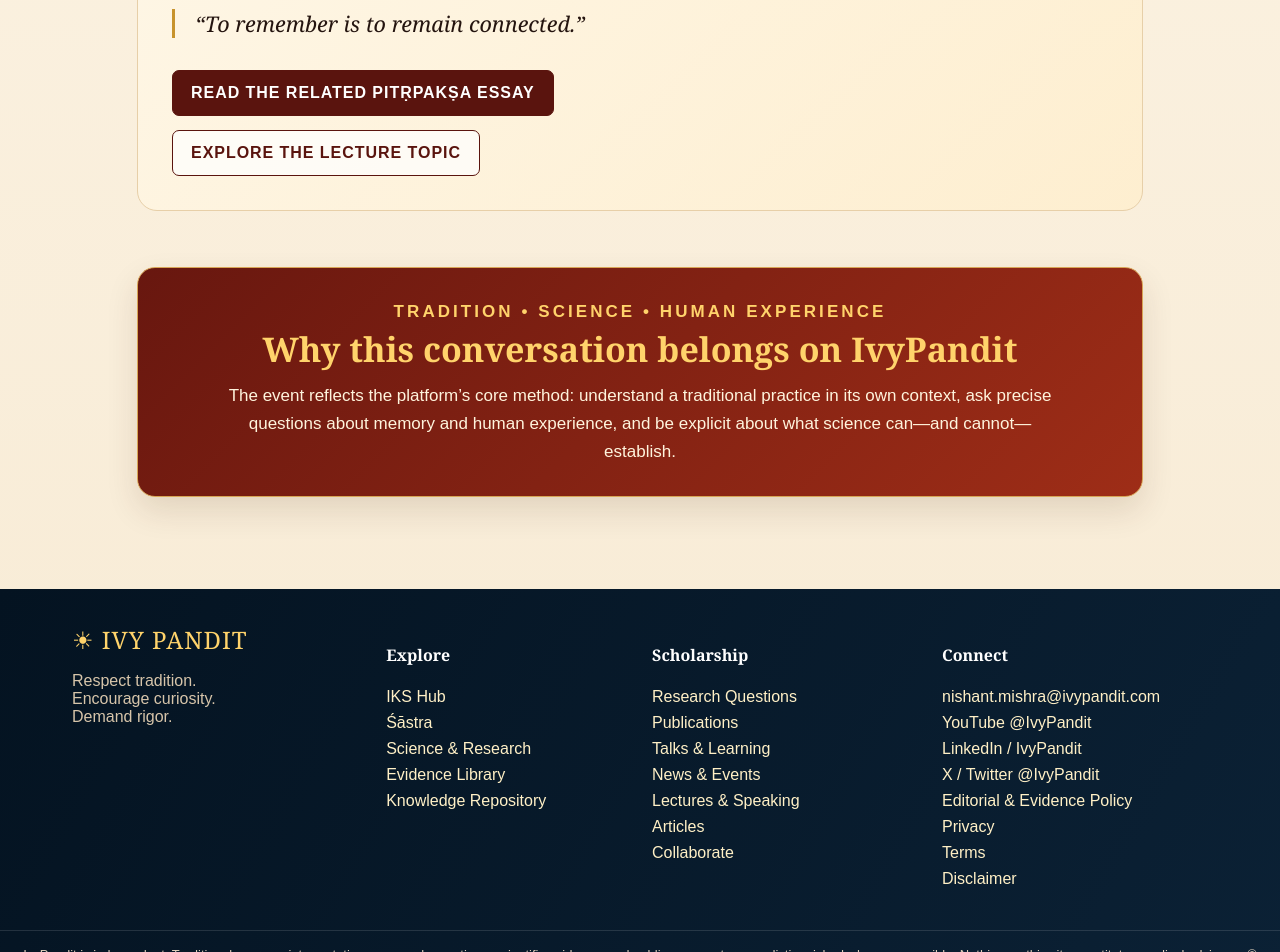
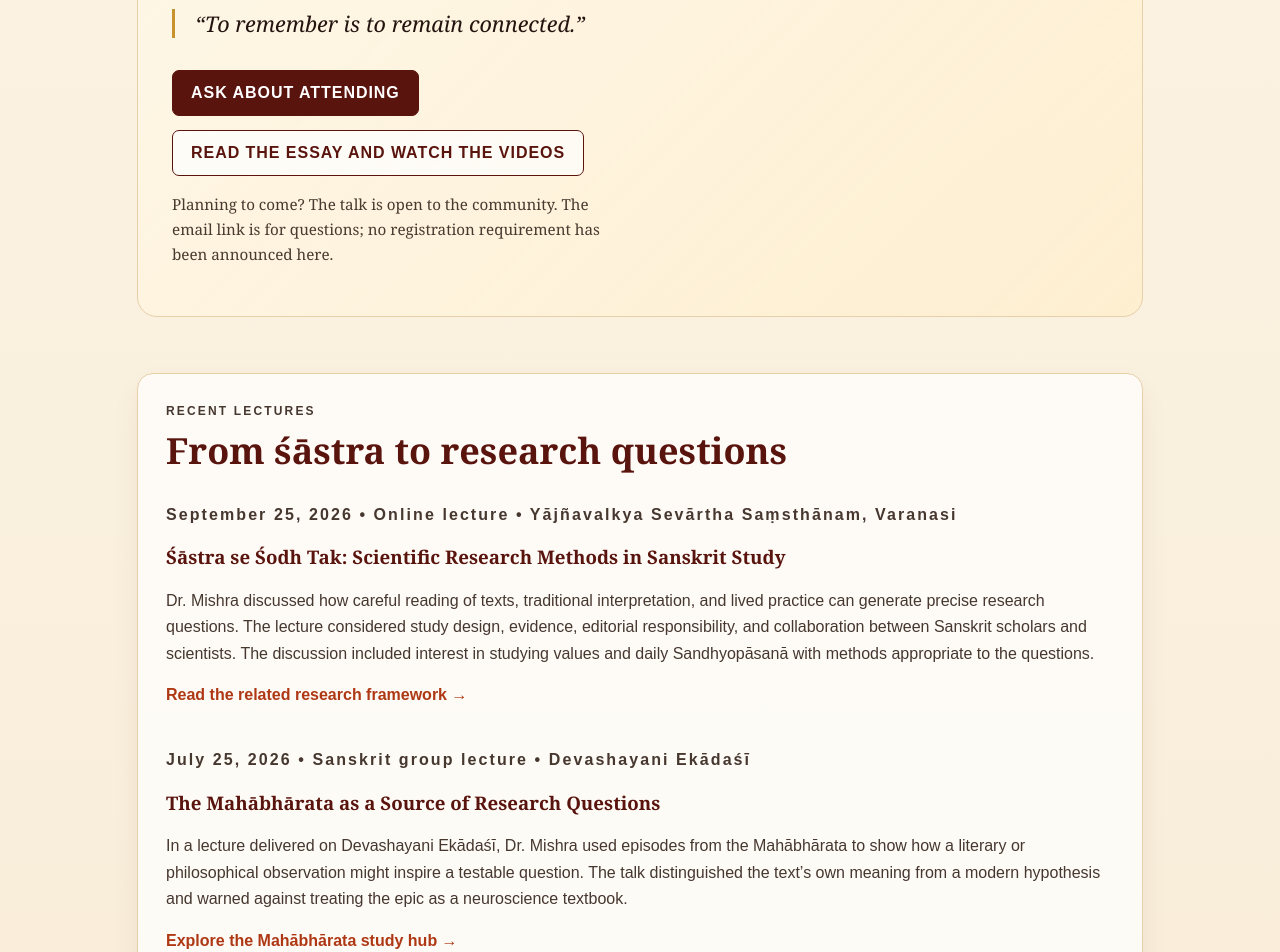
Before and after one commit to nishmishra/ivypandit-v2, a Next.js app: page /news in a window 1280 px wide. Shown: the part 1500-2452 px from the top of the page. Built offline with nearby package versions, Linux system fonts and the light colour scheme.

Commit message:
Prepare IvyPandit measurement and lecture news

```diff
--- a/app/news/page.tsx
+++ b/app/news/page.tsx
@@ -84,9 +84,10 @@ export default function NewsAndEvents() {
           </blockquote>
 
           <div className="buttons" style={{justifyContent:'flex-start'}}>
-            <Link className="btn primary" href="/articles/pitrapaksha-memory-grief">Read the related Pitṛpakṣa essay</Link>
-            <Link className="btn secondary" href="/speaking/ancestors-memory-brain-pitrapaksha">Explore the lecture topic</Link>
+            <a className="btn primary" href="mailto:nishant.mishra@ivypandit.com?subject=October%204%20Pitrapaksha%20lecture%20attendance">Ask about attending</a>
+            <Link className="btn secondary" href="/articles/pitrapaksha-memory-grief">Read the essay and watch the videos</Link>
           </div>
+          <p style={{fontSize:'.95rem',marginTop:'16px'}}>Planning to come? The talk is open to the community. The email link is for questions; no registration requirement has been announced here.</p>
         </div>
 
         <aside className="panel">
@@ -105,6 +106,25 @@ export default function NewsAndEvents() {
         </aside>
       </section>
 
+      <section className="panel" style={{marginTop:'36px',padding:'28px'}} aria-label="Recent IvyPandit lectures">
+        <p className="kicker">Recent lectures</p>
+        <h2 className="sectionTitle">From śāstra to research questions</h2>
+        <div style={{display:'grid',gap:'26px'}}>
+          <article>
+            <p className="label">September 25, 2026 • Online lecture • Yājñavalkya Sevārtha Saṃsthānam, Varanasi</p>
+            <h3>Śāstra se Śodh Tak: Scientific Research Methods in Sanskrit Study</h3>
+            <p>Dr. Mishra discussed how careful reading of texts, traditional interpretation, and lived practice can generate precise research questions. The lecture considered study design, evidence, editorial responsibility, and collaboration between Sanskrit scholars and scientists. The discussion included interest in studying values and daily Sandhyopāsanā with methods appropriate to the questions.</p>
+            <Link className="textLink" href="/articles/shastra-to-scientific-discovery">Read the related research framework →</Link>
+          </article>
+          <article>
+            <p className="label">July 25, 2026 • Sanskrit group lecture • Devashayani Ekādaśī</p>
+            <h3>The Mahābhārata as a Source of Research Questions</h3>
+            <p>In a lecture delivered on Devashayani Ekādaśī, Dr. Mishra used episodes from the Mahābhārata to show how a literary or philosophical observation might inspire a testable question. The talk distinguished the text’s own meaning from a modern hypothesis and warned against treating the epic as a neuroscience textbook.</p>
+            <Link className="textLink" href="/mahabharata">Explore the Mahābhārata study hub →</Link>
+          </article>
+        </div>
+      </section>
+
       <section className="missionBox" style={{marginTop:'44px'}}>
         <p className="kicker" style={{color:'#ffd36b'}}>Tradition • Science • Human experience</p>
         <h2>Why this conversation belongs on IvyPandit</h2>
```
